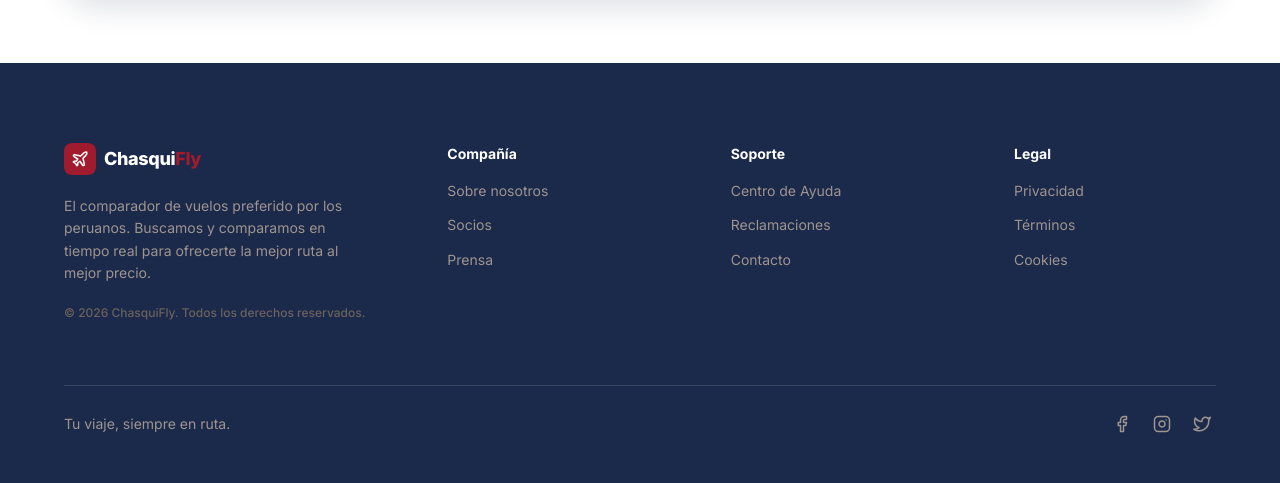
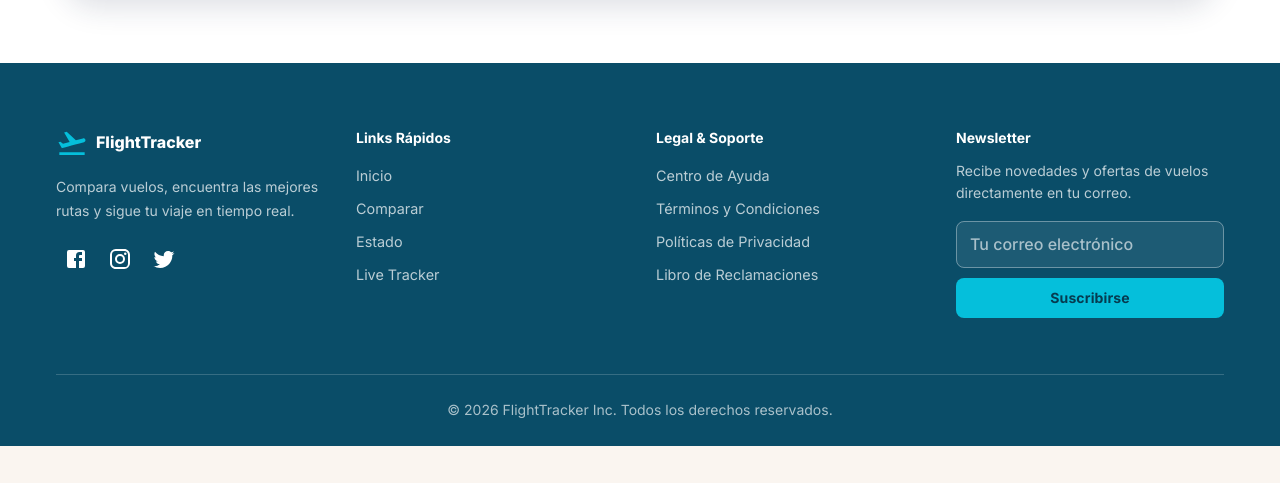
Before and after one commit to KevinZegarra/FrontEnd, a React (Vite) app: page / in a window 1280 px wide. Shown: the part 2116-2599 px from the top of the page. After the commit the page ends 2562 px from the top, so only its background shows below. Built offline with nearby package versions, Linux system fonts and the light colour scheme.

Commit message:
feat(layout): adcion del footer global de 4 columnas y newsletter para el sistema de boletines informativos

```diff
--- a/src/components/layout/Footer.tsx
+++ b/src/components/layout/Footer.tsx
@@ -1,209 +1,158 @@
-import React from 'react';
+import React, { FormEvent, useState } from 'react';
 import {
   Box,
+  Button,
   Container,
   Grid,
-  Typography,
-  Stack,
   IconButton,
   Link,
+  Stack,
+  TextField,
+  Typography,
 } from '@mui/material';
+import FacebookIcon from '@mui/icons-material/Facebook';
+import FlightTakeoffIcon from '@mui/icons-material/FlightTakeoff';
+import InstagramIcon from '@mui/icons-material/Instagram';
+import TwitterIcon from '@mui/icons-material/Twitter';
+import { NavLink } from 'react-router-dom';
+
+const quickLinks = [
+  { label: 'Inicio', to: '/' },
+  { label: 'Comparar', to: '/compare' },
+  { label: 'Estado', to: '/status' },
+  { label: 'Live Tracker', to: '/tracker' },
+];
+
+const supportLinks = [
+  { label: 'Centro de Ayuda', href: '#ayuda' },
+  { label: 'Términos y Condiciones', href: '#terminos' },
+  { label: 'Políticas de Privacidad', href: '#privacidad' },
+  { label: 'Libro de Reclamaciones', href: '#reclamaciones' },
+];
+
+const linkSx = {
+  color: 'rgba(255, 255, 255, 0.72)',
+  fontSize: '0.9rem',
+  textDecoration: 'none',
+  transition: 'color 0.2s ease',
+  '&:hover': { color: '#05BFDB' },
+};
 
 export const Footer: React.FC = () => {
+  const [email, setEmail] = useState('');
+
+  const handleSubmit = (event: FormEvent<HTMLFormElement>) => {
+    event.preventDefault();
+    setEmail('');
+  };
+
   return (
     <Box
       component="footer"
       sx={{
-        bgcolor: 'secondary.main',
-        color: 'secondary.contrastText',
-        pt: { xs: 8, md: 10 },
-        pb: { xs: 5, md: 6 },
-        px: { xs: 2, sm: 4, lg: 8 },
+        bgcolor: '#0A4D68',
+        color: '#FFFFFF',
+        pt: { xs: 6, md: 8 },
+        pb: 3,
+        px: { xs: 2, sm: 4 },
       }}
     >
-      <Container maxWidth="xl" disableGutters>
-        <Grid container spacing={{ xs: 5, md: 6 }} justifyContent="space-between">
-          {/* Brand & Mission Column */}
-          <Grid item xs={12} md={4} lg={3.5}>
-            <Stack spacing={2.5}>
-              <Box sx={{ display: 'flex', alignItems: 'center', gap: 1 }}>
-                <Box
-                  sx={{
-                    width: 32,
-                    height: 32,
-                    bgcolor: 'primary.main',
-                    borderRadius: 1,
-                    display: 'flex',
-                    alignItems: 'center',
-                    justifyContent: 'center',
-                    color: '#FFFFFF',
-                  }}
-                >
-                  <svg width="18" height="18" viewBox="0 0 24 24" fill="none" stroke="currentColor" strokeWidth="2" strokeLinecap="round" strokeLinejoin="round">
-                    <path d="M17.8 19.2 16 11l3.5-3.5C21 6 21.5 4 21 3c-1-.5-3 0-4.5 1.5L13 8 4.8 6.2c-.5-.1-.9.1-1.1.5l-.3.5c-.2.5-.1 1 .3 1.3L9 12l-2 3H4l-1 1 3 2 2 3 1-1v-3l3-2 3.5 5.3c.3.4.8.5 1.3.3l.5-.3c.4-.2.6-.6.5-1.1z"/>
-                  </svg>
-                </Box>
-                <Typography variant="h4" sx={{ fontWeight: 800, color: '#FFFFFF', letterSpacing: '-0.02em' }}>
-                  Chasqui<Box component="span" sx={{ color: 'primary.main' }}>Fly</Box>
+      <Container maxWidth="xl">
+        <Grid container spacing={{ xs: 5, md: 4 }}>
+          <Grid item xs={12} md={3}>
+            <Stack spacing={2}>
+              <Stack direction="row" spacing={1} alignItems="center">
+                <FlightTakeoffIcon sx={{ color: '#05BFDB', fontSize: 32 }} />
+                <Typography variant="h5" sx={{ color: '#FFFFFF', fontWeight: 800 }}>
+                  FlightTracker
                 </Typography>
-              </Box>
-
-              <Typography
-                variant="body2"
-                sx={{
-                  color: 'text.disabled',
-                  lineHeight: 1.6,
-                  maxWidth: 340,
-                }}
-              >
-                El comparador de vuelos preferido por los peruanos. Buscamos y comparamos en tiempo real para ofrecerte la mejor ruta al mejor precio.
+              </Stack>
+              <Typography variant="body2" sx={{ color: 'rgba(255, 255, 255, 0.72)', lineHeight: 1.7, maxWidth: 300 }}>
+                Compara vuelos, encuentra las mejores rutas y sigue tu viaje en tiempo real.
               </Typography>
-
-              <Typography
-                variant="caption"
-                sx={{
-                  color: 'text.secondary',
-                  fontSize: '0.75rem',
-                }}
-              >
-                © 2026 ChasquiFly. Todos los derechos reservados.
-              </Typography>
+              <Stack direction="row" spacing={0.5}>
+                <IconButton aria-label="Facebook" href="#facebook" sx={{ color: '#FFFFFF', '&:hover': { color: '#05BFDB' } }}>
+                  <FacebookIcon />
+                </IconButton>
+                <IconButton aria-label="Instagram" href="#instagram" sx={{ color: '#FFFFFF', '&:hover': { color: '#05BFDB' } }}>
+                  <InstagramIcon />
+                </IconButton>
+                <IconButton aria-label="Twitter" href="#twitter" sx={{ color: '#FFFFFF', '&:hover': { color: '#05BFDB' } }}>
+                  <TwitterIcon />
+                </IconButton>
+              </Stack>
             </Stack>
           </Grid>
 
-          {/* Links Column 1: Compañía */}
-          <Grid item xs={6} sm={4} md={2.5}>
+          <Grid item xs={12} md={3}>
             <Typography variant="h6" sx={{ color: '#FFFFFF', fontWeight: 700, mb: 2 }}>
-              Compañía
+              Links Rápidos
             </Typography>
-            <Stack spacing={1.5}>
-              {['Sobre nosotros', 'Socios', 'Prensa'].map((link) => (
-                <Link
-                  key={link}
-                  href="#"
-                  underline="hover"
-                  sx={{
-                    color: 'text.disabled',
-                    fontSize: '0.875rem',
-                    transition: 'color 0.2s ease',
-                    '&:hover': { color: '#FFFFFF' },
-                  }}
-                >
-                  {link}
+            <Stack spacing={1.25}>
+              {quickLinks.map((link) => (
+                <Link key={link.label} component={NavLink} to={link.to} sx={linkSx}>
+                  {link.label}
                 </Link>
               ))}
             </Stack>
           </Grid>
 
-          {/* Links Column 2: Soporte */}
-          <Grid item xs={6} sm={4} md={2.5}>
+          <Grid item xs={12} md={3}>
             <Typography variant="h6" sx={{ color: '#FFFFFF', fontWeight: 700, mb: 2 }}>
-              Soporte
+              Legal &amp; Soporte
             </Typography>
-            <Stack spacing={1.5}>
-              {['Centro de Ayuda', 'Reclamaciones', 'Contacto'].map((link) => (
-                <Link
-                  key={link}
-                  href="#"
-                  underline="hover"
-                  sx={{
-                    color: 'text.disabled',
-                    fontSize: '0.875rem',
-                    transition: 'color 0.2s ease',
-                    '&:hover': { color: '#FFFFFF' },
-                  }}
-                >
-                  {link}
+            <Stack spacing={1.25}>
+              {supportLinks.map((link) => (
+                <Link key={link.label} href={link.href} sx={linkSx}>
+                  {link.label}
                 </Link>
               ))}
             </Stack>
           </Grid>
 
-          {/* Links Column 3: Legal */}
-          <Grid item xs={6} sm={4} md={2.5}>
-            <Typography variant="h6" sx={{ color: '#FFFFFF', fontWeight: 700, mb: 2 }}>
-              Legal
+          <Grid item xs={12} md={3}>
+            <Typography variant="h6" sx={{ color: '#FFFFFF', fontWeight: 700, mb: 1.5 }}>
+              Newsletter
             </Typography>
-            <Stack spacing={1.5}>
-              {['Privacidad', 'Términos', 'Cookies'].map((link) => (
-                <Link
-                  key={link}
-                  href="#"
-                  underline="hover"
-                  sx={{
-                    color: 'text.disabled',
-                    fontSize: '0.875rem',
-                    transition: 'color 0.2s ease',
-                    '&:hover': { color: '#FFFFFF' },
-                  }}
-                >
-                  {link}
-                </Link>
-              ))}
+            <Typography variant="body2" sx={{ color: 'rgba(255, 255, 255, 0.72)', mb: 2, lineHeight: 1.6 }}>
+              Recibe novedades y ofertas de vuelos directamente en tu correo.
+            </Typography>
+            <Stack component="form" spacing={1.25} onSubmit={handleSubmit}>
+              <TextField
+                fullWidth
+                type="email"
+                required
+                value={email}
+                onChange={(event) => setEmail(event.target.value)}
+                placeholder="Tu correo electrónico"
+                aria-label="Correo electrónico para newsletter"
+                sx={{
+                  '& .MuiOutlinedInput-root': {
+                    color: '#FFFFFF',
+                    bgcolor: 'rgba(255, 255, 255, 0.08)',
+                    '& fieldset': { borderColor: 'rgba(255, 255, 255, 0.35)' },
+                    '&:hover fieldset': { borderColor: '#05BFDB' },
+                    '&.Mui-focused fieldset': { borderColor: '#05BFDB' },
+                  },
+                  '& input::placeholder': { color: 'rgba(255, 255, 255, 0.62)', opacity: 1 },
+                }}
+              />
+              <Button
+                type="submit"
+                variant="contained"
+                fullWidth
+                sx={{ bgcolor: '#05BFDB', color: '#063B50', fontWeight: 700, '&:hover': { bgcolor: '#04A8C1' } }}
+              >
+                Suscribirse
+              </Button>
             </Stack>
           </Grid>
         </Grid>
 
-        {/* Sub-footer Section */}
-        <Box
-          sx={{
-            mt: { xs: 6, md: 8 },
-            pt: 3,
-            borderTop: '1px solid rgba(226, 219, 215, 0.15)',
-            display: 'flex',
-            flexDirection: { xs: 'column', sm: 'row' },
-            justifyContent: 'space-between',
-            alignItems: 'center',
-            gap: 2,
-          }}
-        >
-          <Typography variant="body2" sx={{ color: 'text.disabled', fontSize: '0.875rem' }}>
-            Tu viaje, siempre en ruta.
+        <Box sx={{ mt: { xs: 5, md: 7 }, pt: 3, borderTop: '1px solid rgba(255, 255, 255, 0.18)' }}>
+          <Typography variant="body2" align="center" sx={{ color: 'rgba(255, 255, 255, 0.65)' }}>
+            © 2026 FlightTracker Inc. Todos los derechos reservados.
           </Typography>
-
-          {/* Social Icons */}
-          <Stack direction="row" spacing={1.5}>
-            {/* Facebook Icon */}
-            <IconButton
-              size="small"
-              sx={{
-                color: 'text.disabled',
-                '&:hover': { color: '#FFFFFF', bgcolor: 'rgba(255, 255, 255, 0.08)' },
-              }}
-            >
-              <svg width="18" height="18" viewBox="0 0 24 24" fill="none" stroke="currentColor" strokeWidth="2" strokeLinecap="round" strokeLinejoin="round">
-                <path d="M18 2h-3a5 5 0 0 0-5 5v3H7v4h3v8h4v-8h3l1-4h-4V7a1 1 0 0 1 1-1h3z"></path>
-              </svg>
-            </IconButton>
-
-            {/* Instagram Icon */}
-            <IconButton
-              size="small"
-              sx={{
-                color: 'text.disabled',
-                '&:hover': { color: '#FFFFFF', bgcolor: 'rgba(255, 255, 255, 0.08)' },
-              }}
-            >
-              <svg width="18" height="18" viewBox="0 0 24 24" fill="none" stroke="currentColor" strokeWidth="2" strokeLinecap="round" strokeLinejoin="round">
-                <rect x="2" y="2" width="20" height="20" rx="5" ry="5"></rect>
-                <path d="M16 11.37A4 4 0 1 1 12.63 8 4 4 0 0 1 16 11.37z"></path>
-                <line x1="17.5" y1="6.5" x2="17.51" y2="6.5"></line>
-              </svg>
-            </IconButton>
-
-            {/* Twitter / X Icon */}
-            <IconButton
-              size="small"
-              sx={{
-                color: 'text.disabled',
-                '&:hover': { color: '#FFFFFF', bgcolor: 'rgba(255, 255, 255, 0.08)' },
-              }}
-            >
-              <svg width="18" height="18" viewBox="0 0 24 24" fill="none" stroke="currentColor" strokeWidth="2" strokeLinecap="round" strokeLinejoin="round">
-                <path d="M23 3a10.9 10.9 0 0 1-3.14 1.53 4.48 4.48 0 0 0-7.86 3v1A10.66 10.66 0 0 1 3 4s-4 9 5 13a11.64 11.64 0 0 1-7 2c9 5 20 0 20-11.5a4.5 4.5 0 0 0-.08-.83A7.72 7.72 0 0 0 23 3z"></path>
-              </svg>
-            </IconButton>
-          </Stack>
         </Box>
       </Container>
     </Box>
```
